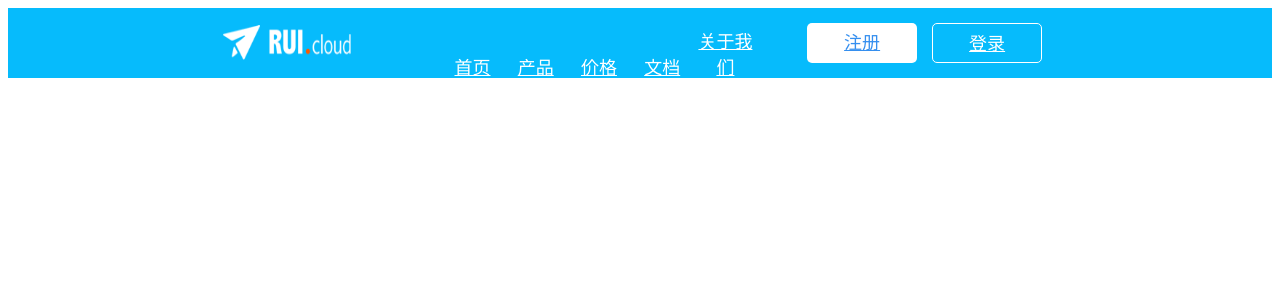
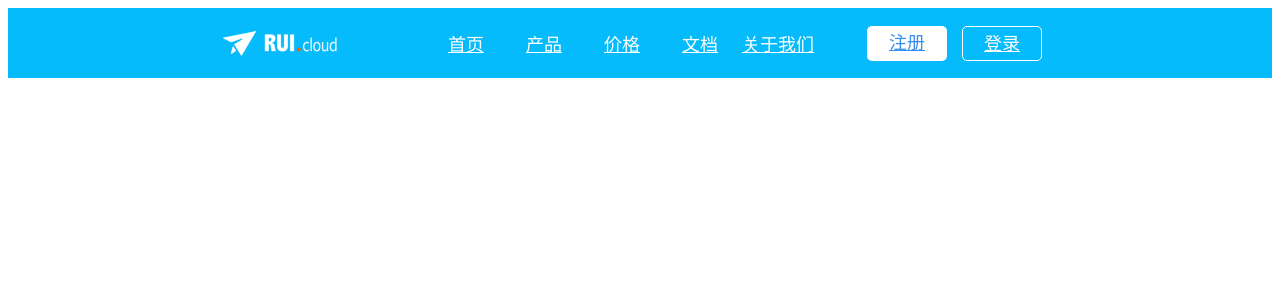
Before and after one commit to SpringHello/webpack-test, a Vue app: page /home in a window 1280 px wide. Shown: the top 300 px of the page. Built offline with nearby package versions, Linux system fonts and the light colour scheme; what iview would draw is missing.

Commit message:
first commit

```diff
--- a/src/App.vue
+++ b/src/App.vue
@@ -51,10 +51,10 @@
             .logo{
                 height:100%;
                 width:128px;
-                padding: 17px 0px;
+                padding: 23px 0px;
                 img{
-                    width:128px;
-                    height:35px;
+                    width:114px;
+                    height:25px;
                 }
             }
             .menu-item{
@@ -81,26 +81,17 @@
                             content:'';
                             width:110px;
                             height:1px;
-                            bottom:22px;
+                            bottom:0px;
                             left:15px;
                             background-color: white;
                         }
                         a{
                             display: block;
-                            padding:19px 0px;
+                            padding:22px 0px;
                             width:100%;
-                            height:100px;
+                            height:70px;
                             color:white;
                         }
-                    }
-                    .select-item::after{
-                        position:absolute;
-                        content:'';
-                        width:110px;
-                        height:1px;
-                        bottom:22px;
-                        left:15px;
-                        background-color: white;
                     }
                 }
             }
@@ -109,8 +100,8 @@
                 width:250px;
                 display:flex;
                 a{
-                    width:110px;
-                    height:40px;
+                    width:80px;
+                    height:35px;
                     margin: auto 0px;
                     border-radius:5px;
                     background-color: white;
@@ -118,7 +109,7 @@
                     font-family: PingFangSC-Regular;
                     font-size: 18px;
                     color: #358FEF;
-                    line-height: 40px;
+                    line-height: 35px;
                     margin-right:15px;
                     cursor:pointer;
                     &.login{
```
Also changed, not shown: assets/img/logo.png.
